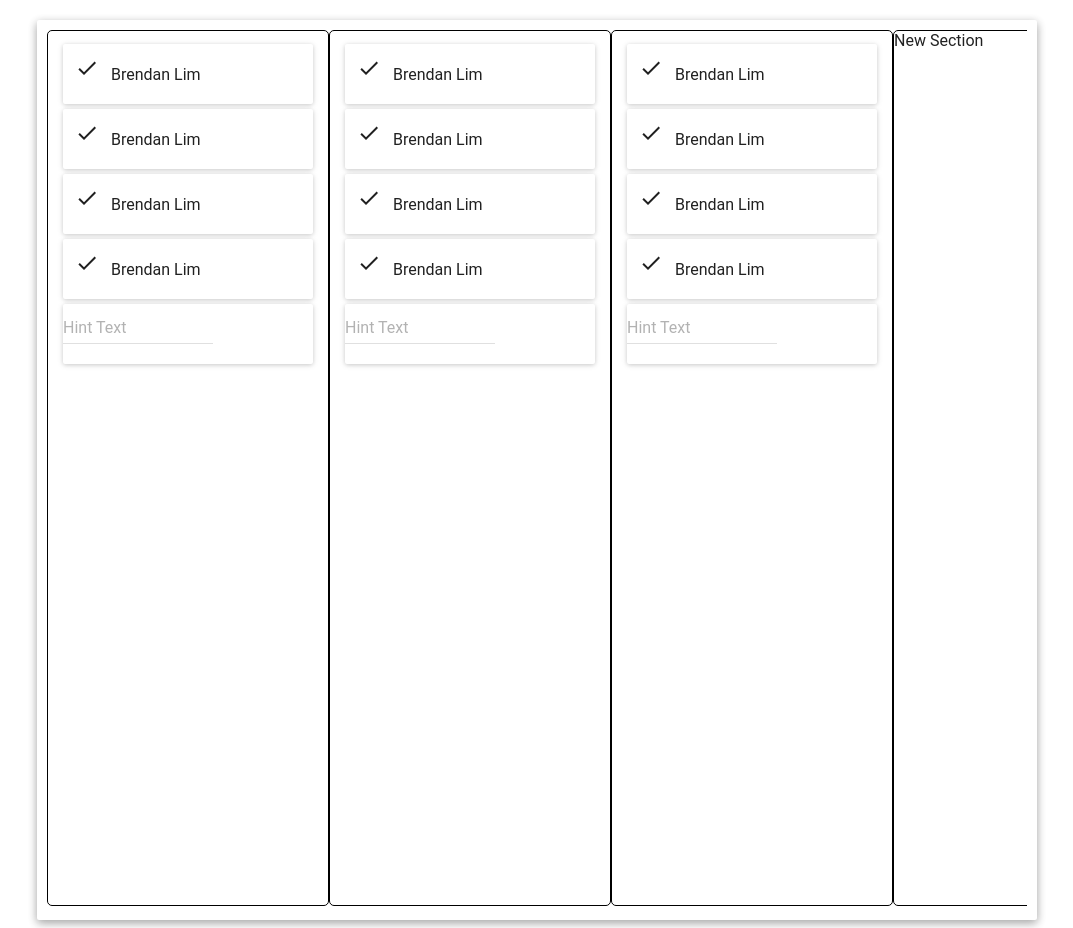
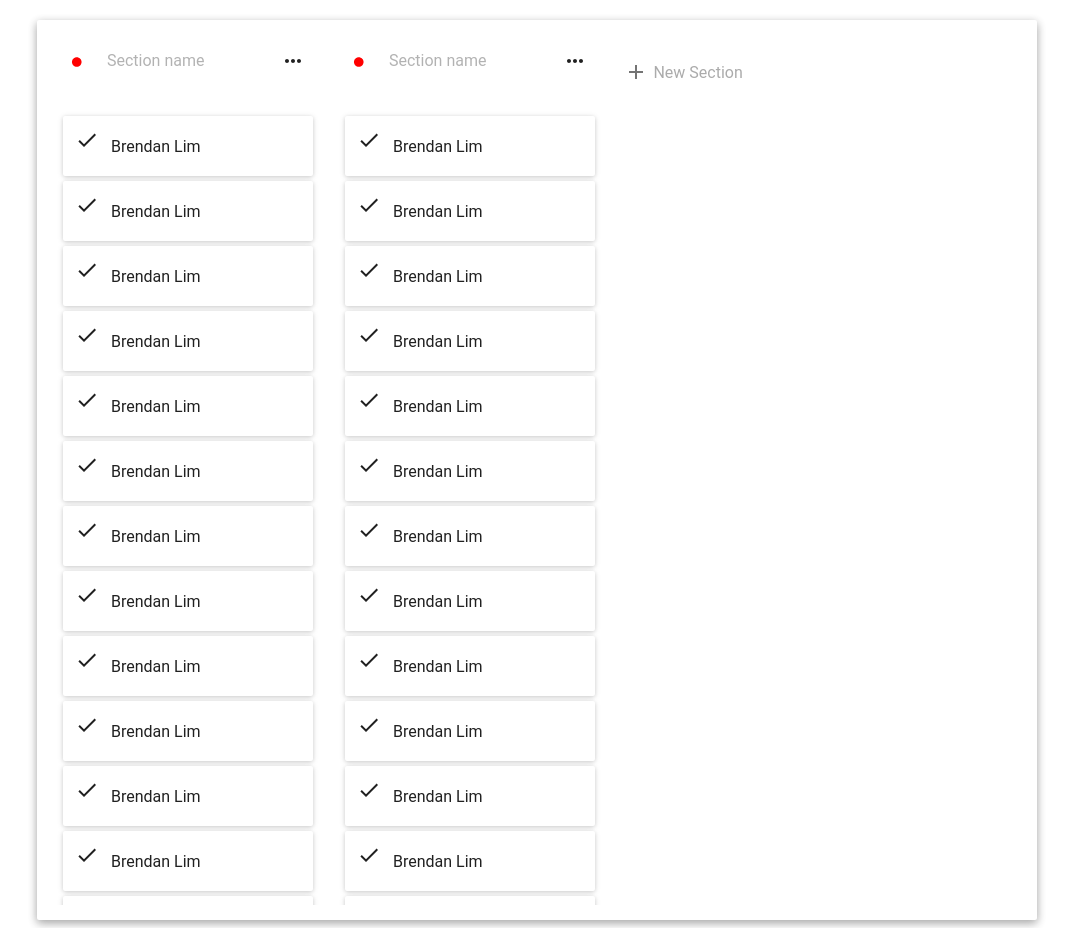
Before and after one commit to martlaboloa/team-task-manager, a React (Create React App) app: page / in a window 1280 px wide. Shown: the whole page, without its empty margins (103-1176 px from the left). Built offline with nearby package versions, Linux system fonts and the light colour scheme.

Commit message:
fixing scroll styles, create section styles, added header

```diff
--- a/src/features/Board/index.jsx
+++ b/src/features/Board/index.jsx
@@ -10,8 +10,6 @@ class Board extends Component {
 
                 <Section />
 
-                <Section />
-
                 <CreateNewSection />
             </div>
         )
--- a/src/features/Section/CreateNewSection.jsx
+++ b/src/features/Section/CreateNewSection.jsx
@@ -1,10 +1,33 @@
 import React, { Component } from 'react'
+import FlatButton from 'material-ui/FlatButton'
+import ContentAdd from 'material-ui/svg-icons/content/add';
+
+const btnStyles = {
+    height: 'calc(100% - 4px)',
+    width: '100%',
+}
 
 class CreateNewSection extends Component {
     render() {
         return (
-            <div className="section-container">
-                New Section
+            <div className="create-new-section-btn" >
+                <FlatButton
+                    style={btnStyles}
+                    onClick={() => {
+                        console.log('aaa')
+                    }}
+                >
+                    <div style={{
+                        display: 'flex',
+                        position: 'absolute',
+                        bottom: '0px',
+                        color: '#ababab',
+                        bottom: '93%',
+                        left: '3%',
+                    }}>
+                        <ContentAdd color="#747474" style={{ margin: '5px' }} />New Section
+                    </div>
+                </FlatButton>
             </div>
         )
     }
--- a/src/features/Section/Section.jsx
+++ b/src/features/Section/Section.jsx
@@ -1,18 +1,42 @@
 import React, { Component } from 'react'
 import { List } from 'material-ui/List'
 import Task, { CreateNewTask } from '../Task'
+import SectionHeader from './SectionHeader'
 
 class Section extends Component {
     render() {
         return (
             <div className="section-container">
-                <List >
+                <SectionHeader />
+
+                <List className="section-list">
+
                     <Task />
 
                     <Task />
 
                     <Task />
 
+                    <Task />
+                    <Task />
+                    <Task />
+                    <Task />
+                    <Task />
+                    <Task />
+                    <Task />
+                    <Task />
+                    <Task />
+                    <Task />
+                    <Task />
+                    <Task />
+                    <Task />
+                    <Task />
+                    <Task />
+                    <Task />
+                    <Task />
+                    <Task />
+                    <Task />
+                    <Task />
                     <Task />
 
                     <CreateNewTask />
--- /dev/null
+++ b/src/features/Section/SectionHeader.jsx
@@ -0,0 +1,39 @@
+import React, { Component } from 'react'
+
+import IconButton from 'material-ui/IconButton'
+import ImageLens from 'material-ui/svg-icons/image/lens'
+import TextField from 'material-ui/TextField'
+import IconMenu from 'material-ui/IconMenu';
+import MenuItem from 'material-ui/MenuItem';
+import MoreHorizIcon from 'material-ui/svg-icons/navigation/more-horiz';
+import ActionDelete from 'material-ui/svg-icons/action/delete';
+
+
+class SectionHeader extends Component {
+    render() {
+        return (
+            <div className="section-header">
+                <IconButton >
+                    <ImageLens color={'#ff0000'} viewBox="0 0 50 20" />
+                </IconButton>
+
+                <TextField
+                    hintText="Section name"
+                    underlineStyle={{ borderColor: 'transparent' }}
+                    underlineFocusStyle={{ borderColor: 'transparent' }}
+                />
+
+                <IconMenu
+                    iconButtonElement={<IconButton><MoreHorizIcon /></IconButton>}
+                    anchorOrigin={{horizontal: 'right', vertical: 'top'}}
+                    targetOrigin={{horizontal: 'right', vertical: 'top'}}
+                >
+                    <MenuItem primaryText="Delete" leftIcon={<ActionDelete />}>
+                    </MenuItem>
+                </IconMenu>
+            </div>
+        )
+    }
+}
+
+export default SectionHeader
--- a/src/features/Task/CreateNewTask.jsx
+++ b/src/features/Task/CreateNewTask.jsx
@@ -7,10 +7,10 @@ class CreateNewTask extends Component {
         return (
             <PaperEnhanced className="task-container">
                 <TextField
-                    hintText="Hint Text"
-                    style={{
-                        width: '150px',
-                    }}
+                    hintText="Task name"
+                    style={{ width: '100%' }}
+                    underlineStyle={{ borderColor: 'transparent' }}
+                    underlineFocusStyle={{ borderColor: 'transparent' }}
                 />
             </PaperEnhanced>
         )
--- a/src/features/styles.scss
+++ b/src/features/styles.scss
@@ -19,21 +19,27 @@
 .section-container {
     width: 280px;
     display: inline-block;
-    /*border: 1px solid transparent;*/
-    border: 1px solid black;
+    border: 1px solid transparent;
+    //border: 1px solid black;
     margin-top: 10px;
     margin-bottom: 10px;
     height: calc(100% - 26px);
     border-radius: 5px;
     white-space: nowrap;
     overflow: hidden;
+
+    &:hover {
+        background: #f5f5f5;
+        box-shadow: 0 0 2px silver;
+        cursor: pointer;
+    }
+
+    .section-list {
+        height: 100% ;
+        overflow: auto;
+        paddingTop: 0px;
+    }
 }
-
-/*.section-container:hover {*/
-    /*background: #f5f5f5;*/
-    /*box-shadow: 0 0 2px silver;*/
-    /*cursor: pointer;*/
-/*}*/
 
 .task-container {
     margin: 5px 15px;
@@ -46,3 +52,28 @@
 
 .dialog-button {
 }
+
+.section-header {
+    margin: 5px 10px;
+    height: 60px;
+
+    overflow: hidden;
+    display: flex;
+
+    border: 1px solid transparent;
+
+    &:hover {
+        border: 1px solid #bdbdbd;
+    }
+}
+
+.create-new-section-btn {
+    width: 280px;
+    margin-top: 10px;
+    margin-bottom: 10px;
+    display: inline-block;
+    height: calc(100% - 24px);
+    position: relative;
+    overflow: auto;
+    white-space: nowrap;
+}
```
